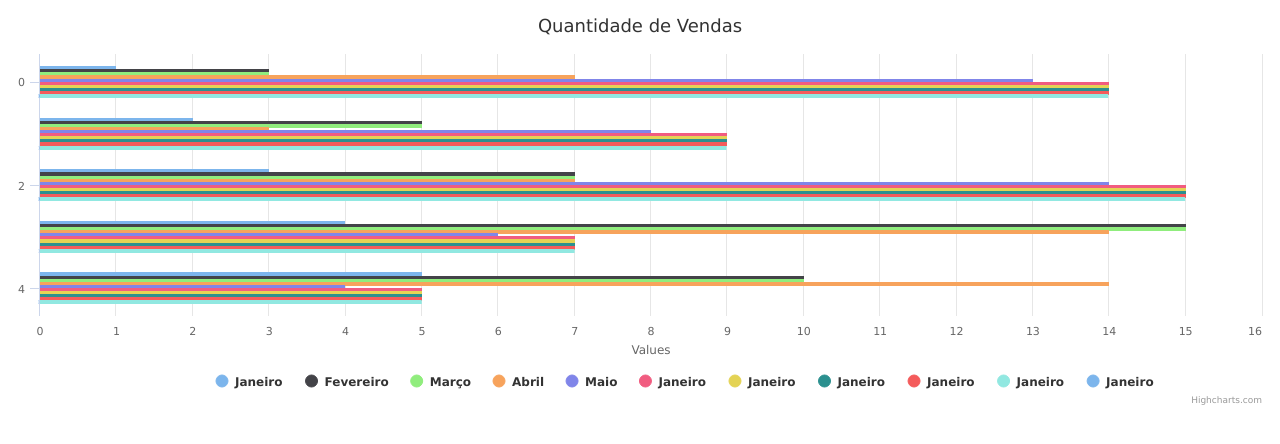
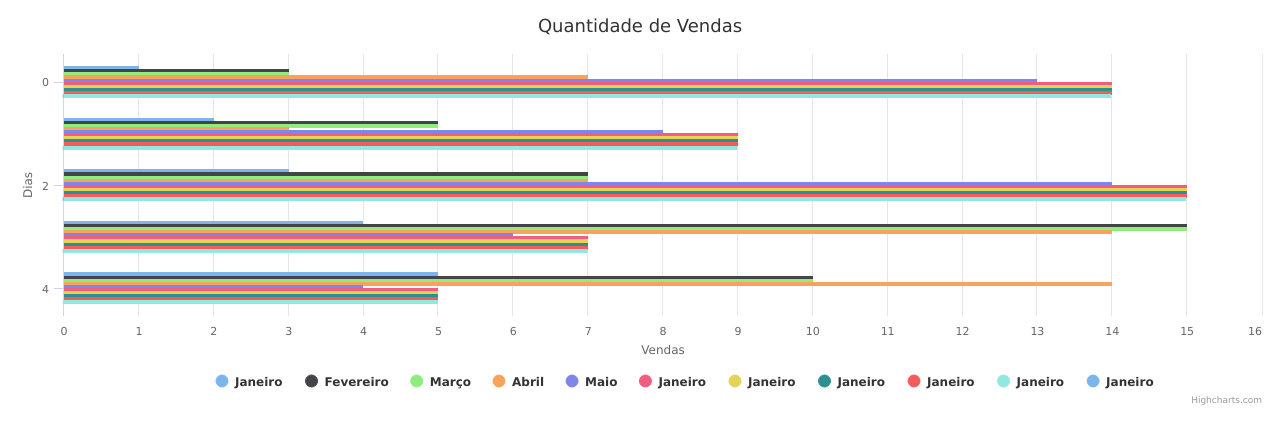
Before and after one commit to jos3duardo/Highcharts, a plain HTML site: page index.html in a window 1280 px wide. Drawn offline with Linux system fonts and the light colour scheme.

Commit message:
Trabalhando com os dados

```diff
--- a/index.html
+++ b/index.html
@@ -23,6 +23,17 @@
                 },
                 title: {
                     text: title
+                },
+                xAxis:{
+                    title:{
+                        text: 'Dias'
+                    },
+                    minRange: 1
+                },
+                yAxis:{
+                    title:{
+                        text: 'Vendas'
+                    }
                 },
                 series: [
                     {
```
